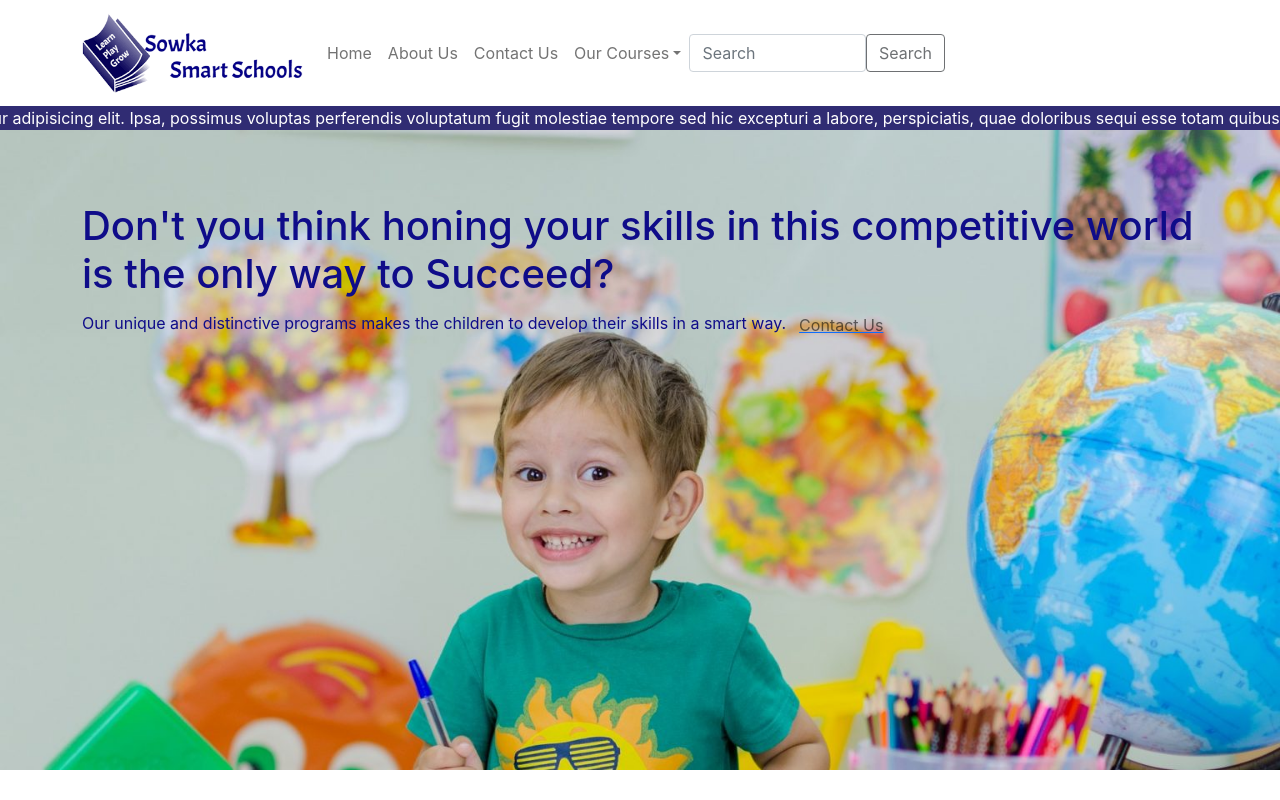
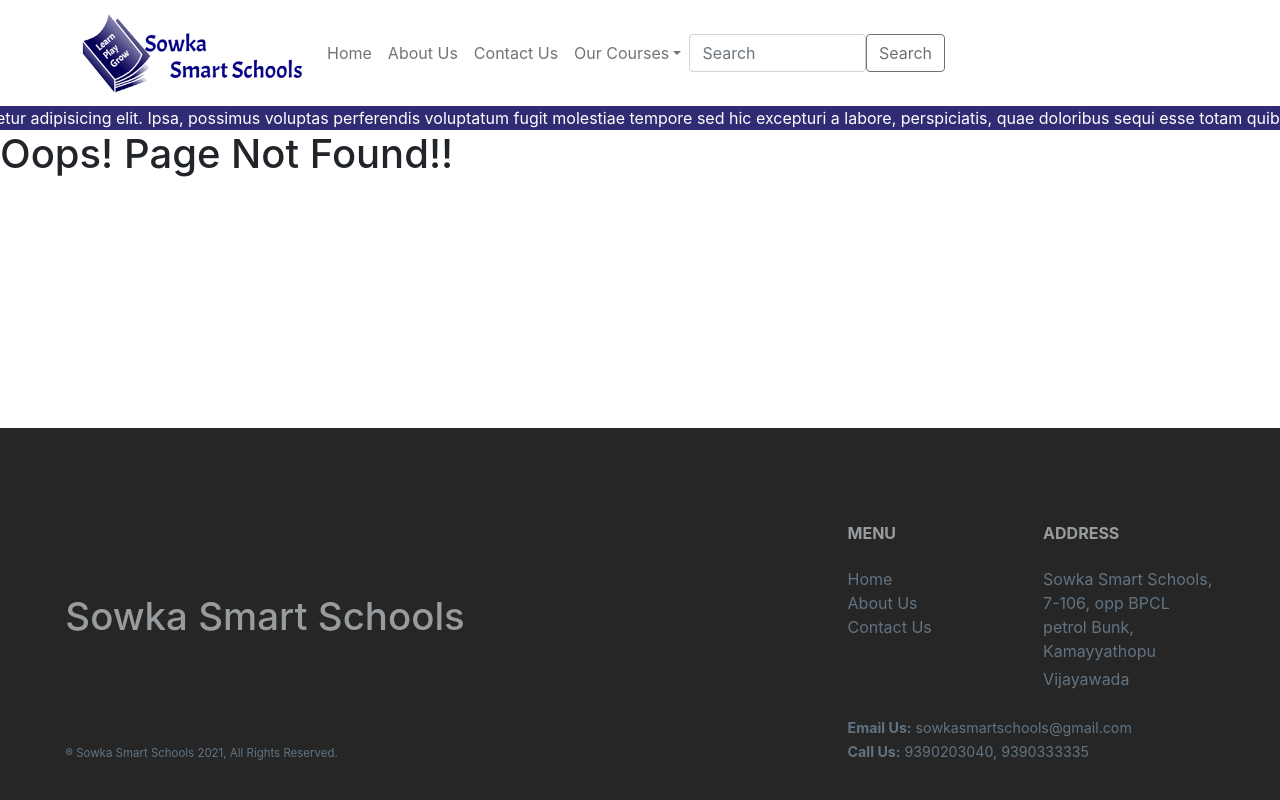
Before and after one commit to sowkasmartschools/sowkasmartschools.github.io, a React (Create React App) app: page /home in a window 1280 px wide. Shown: the top 800 px of the page. Built offline with nearby package versions, Linux system fonts and the light colour scheme.

Commit message:
06052021-0746

```diff
--- a/src/App.js
+++ b/src/App.js
@@ -8,6 +8,7 @@
 import Footer_SSS from './components/Footer_SSS';
 import { BrowserRouter as Router, Switch, Route } from 'react-router-dom';
 import Marquee from "react-fast-marquee";
+import Error from './components/Error';
 
 
 function App() {
@@ -20,12 +21,13 @@
       <NavigationBar/>
       <Marquee direction = "left"  style={marqueeStyle}>Lorem ipsum dolor sit amet consectetur adipisicing elit. Ipsa, possimus voluptas perferendis voluptatum fugit molestiae tempore sed hic excepturi a labore, perspiciatis, quae doloribus sequi esse totam quibusdam dolorem tenetur nesciunt consequatur placeat odit. Ducimus quas sunt esse laborum provident?</Marquee>
       <Switch>
-        <Route path="/home" exact component={Home} />
+        <Route path="/" exact component={Home} />
         <Route path="/about" component={About} />
         <Route path="/contact" component={Contact} />
         <Route path="/forSchools" component={ForSchools} />
         <Route path="/generalAndHigher" component={GeneralAndHigher} />
         <Route path="/business" component={Business} />
+        <Route component={Error} />
       </Switch>
       <Footer_SSS/>
     </Router>
--- /dev/null
+++ b/src/components/Error.js
@@ -0,0 +1,11 @@
+import React from 'react'
+
+function Error() {
+    return (
+        <div>
+            <h1>Oops! Page Not Found!!</h1>
+        </div>
+    )
+}
+
+export default Error
--- a/src/components/Footer_SSS.js
+++ b/src/components/Footer_SSS.js
@@ -16,7 +16,7 @@
                 <div class="col-xl-2 col-md-4 col-sm-4 col-12">
                     <h6 class="mb-3 mb-lg-4 bold-text "><b>MENU</b></h6>
                     <ul class="list-unstyled">
-                        <li><Link to="/home" style={{color: '#627482'}}>Home</Link></li>
+                        <li><Link to="/" style={{color: '#627482'}}>Home</Link></li>
                         <li><Link to="/about" style={{color: '#627482'}}>About Us</Link></li>
                         <li><Link to="/contact" style={{color: '#627482'}}>Contact Us</Link></li>
                     </ul>
--- a/src/components/NavigationBar.js
+++ b/src/components/NavigationBar.js
@@ -24,7 +24,7 @@
           <Navbar.Toggle aria-controls="basic-navbar-nav" />
           <Navbar.Collapse id="basic-navbar-nav">
             <Nav className="mr-auto">
-            <Nav.Link><Link to="/home">Home</Link></Nav.Link>
+            <Nav.Link><Link to="/">Home</Link></Nav.Link>
             <Nav.Link><Link to="/about">About Us</Link></Nav.Link>
             <Nav.Link><Link to="/contact">Contact Us</Link></Nav.Link>
               <NavDropdown title="Our Courses" id="basic-nav-dropdown">
```
